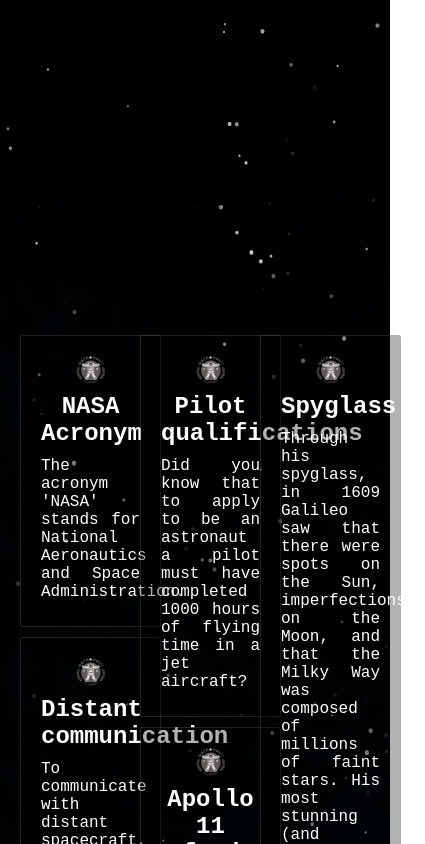
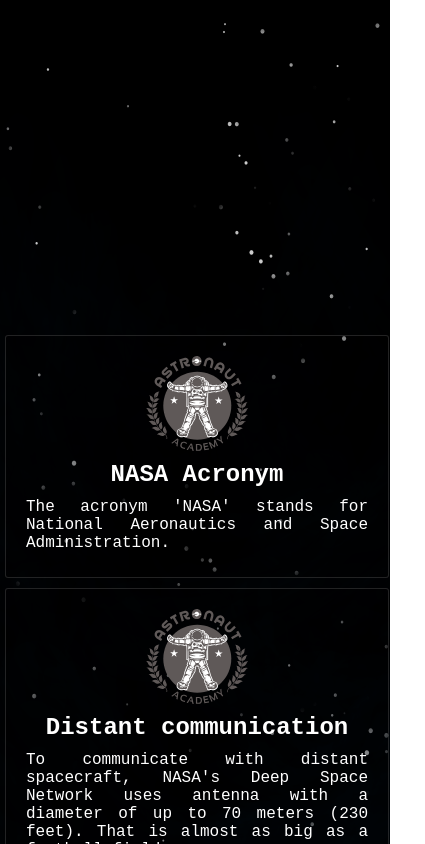
Before and after one commit to stijn-veren/rbs-eh, a React (Create React App) app: page / in a window 390 px wide. Shown: the top 844 px of the page, 425 px wide, since content can reach past the window. Built offline with nearby package versions, Linux system fonts and the light colour scheme.

Commit message:
Add media module and use classnames

```diff
--- a/src/Grid/Grid.js
+++ b/src/Grid/Grid.js
@@ -1,9 +1,11 @@
 import React from 'react'
+import cx from 'classnames'
 
 import GridItem from './GridItem'
 
 // CSS
 import styles from './Grid.module.css'
+import mediaStyles from './Media.module.css'
 
 export default class App extends React.Component {
   updateClicked(id) {
@@ -21,6 +23,10 @@
   }
 
   render() {
-    return <section className={styles.grid}>{this.renderFacts()}</section>
+    return (
+      <section className={cx(styles.grid, mediaStyles.grid)}>
+        {this.renderFacts()}
+      </section>
+    )
   }
 }
--- /dev/null
+++ b/src/Grid/Media.module.css
@@ -0,0 +1,15 @@
+@media (max-width: 1024px) {
+  .grid {
+    column-gap: 10px;
+    column-count: 2;
+    padding: 175px 10px 10px 10px;
+  }
+}
+
+@media (max-width: 768px) {
+  .grid {
+    column-gap: 10px;
+    column-count: 1;
+    padding: 175px 5px 10px 5px;
+  }
+}
```
